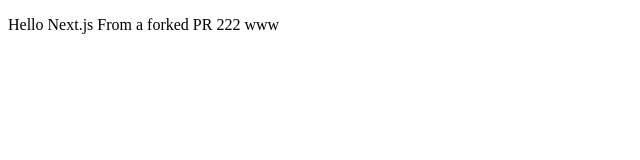
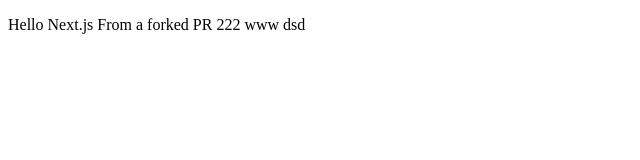
Before and after one commit to arunoda/simple-next-app, a Next.js app: page / in a window 1280 px wide. Shown: the top 160 px of the page, without its empty margins (0-640 px from the left). Built offline with nearby package versions, Linux system fonts and the light colour scheme.

Commit message:
Update index.js

```diff
--- a/pages/index.js
+++ b/pages/index.js
@@ -1,6 +1,6 @@
 const Index = () => (
   <div>
-    <p>Hello Next.js From a forked PR 222 www</p>
+    <p>Hello Next.js From a forked PR 222 www dsd</p>
   </div>
 );
 
```
